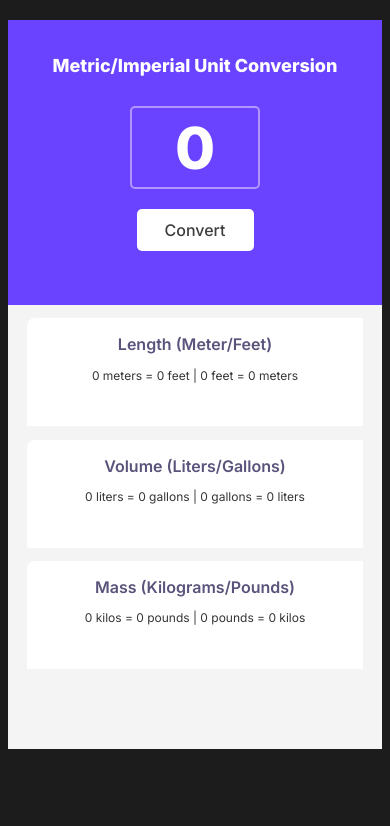
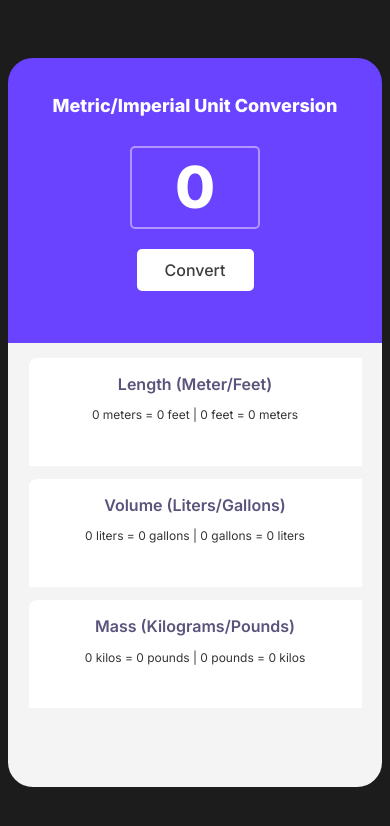
Before and after one commit to vroslmend/unit-converter, a plain HTML site: page index.html in a window 390 px wide. Drawn offline with Linux system fonts and the light colour scheme.

Commit message:
Add further fixes to media queries

```diff
--- a/style.css
+++ b/style.css
@@ -1,19 +1,17 @@
 body {
     margin: 0px;
+    min-height: 100vh;
     display: flex;
     justify-content: center;
     align-items: center;
-    align-content: center;
     text-align: center;
     background-color: #1C1C1C;
     font-family: "Inter", sans-serif;
 }
 
 .main-container {
-    background-color: #F4F4F4;
-    margin-top: 20px;
-    margin-bottom: 20px;
-    width: 55vw;
+    background-color: #1C1C1C;
+    width: 40vw;
     height: 729px;
     padding: 0px;
     display: flex;
@@ -67,11 +65,14 @@ button {
     width: 100%;
     height: 285px;
     color: #FFFFFF;
+    border: 2px solid #6943FF;
+    border-top-left-radius: 25px;
+    border-top-right-radius: 25px;
 }
 
 .top-container h1 {
     margin-top: 35px;
-    font-size: 1.75rem;
+    font-size: 2rem;
     font-weight: 800;
 }
 
@@ -79,6 +80,9 @@ button {
     background-color: #F4F4F4;
     width: 100%;
     height: 444px;
+    border: 2px solid #F4F4F4;
+    border-bottom-left-radius: 25px;
+    border-bottom-right-radius: 25px;
 }
 
 .card-container {
@@ -93,7 +97,7 @@ button {
 .card-container h2 {
     color: #5A537B;
     padding-top: 16px;
-    font-size: 1.375rem;
+    font-size: 1.5rem;
     font-weight: 600;
 }
 
@@ -101,7 +105,7 @@ button {
     color: #353535;
     padding-top: 0px;
     margin-top: 0px;
-    font-size: 1rem;
+    font-size: 1.125rem;
     font-weight: 400;
 }
 
@@ -117,7 +121,7 @@ button:active {
     transition-duration: 0.05s;
 }
 
-@media (max-width: 480px) {
+@media (max-width: 1324px) {
     * {
         box-sizing: border-box;
     }
```
